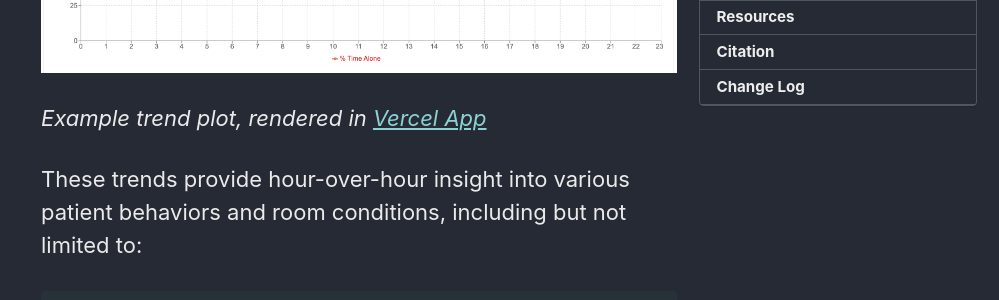
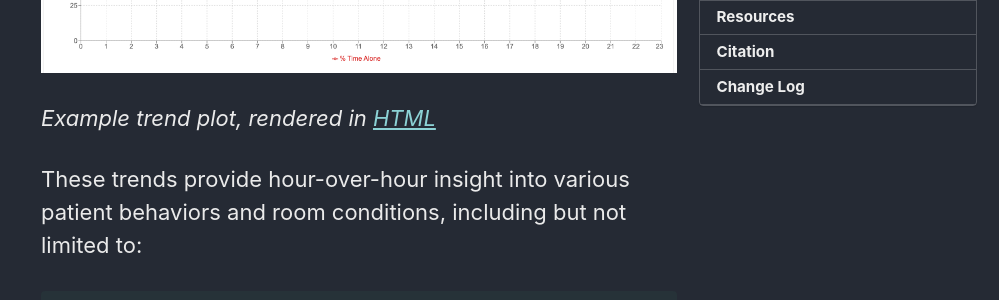
Before and after one commit to lookdeep/ai-norms-2024, a Jekyll site: the page built from index.md, in a window 1280 px wide and 900 px high, scrolled down 1869 px. Shown: the part 155-455 px from the top of the window, without its empty margins (281-1280 px from the left). Built offline with Jekyll 4.4.1, drawn with Linux system fonts in a browser that asks for light colours; cached includes are drawn as plain includes.

Commit message:
chg: point to new visualizer

````diff
--- a/index.md
+++ b/index.md
@@ -11,7 +11,7 @@
     caption: "LookDeep Health System Overview. From Figure 1 of article."
     actions:
         - label: "Explore Plots <i class='fa fa-external-link'></i>"
-          url: "https://lookdeep.vercel.app/"
+          url: "https://corporate-web.lookdeep.workers.dev/norms_dashboard/"
         - label: "Read Paper <i class='fa fa-external-link'></i>"
           url: "https://www.frontiersin.org/journals/imaging/articles/10.3389/fimag.2025.1547166/"
         - label: "Run Code <i class='fa fa-external-link'></i>"
@@ -39,7 +39,7 @@
 
 ![Example trend](assets/images/trends_plot.png "Percent Time Alone")
 
-_Example trend plot, rendered in [Vercel App](https://lookdeep.vercel.app/)_
+_Example trend plot, rendered in [HTML](https://corporate-web.lookdeep.workers.dev/norms_dashboard/)_
 
 These trends provide hour-over-hour insight into various patient behaviors and room conditions, including but not limited to:
 ```
````
